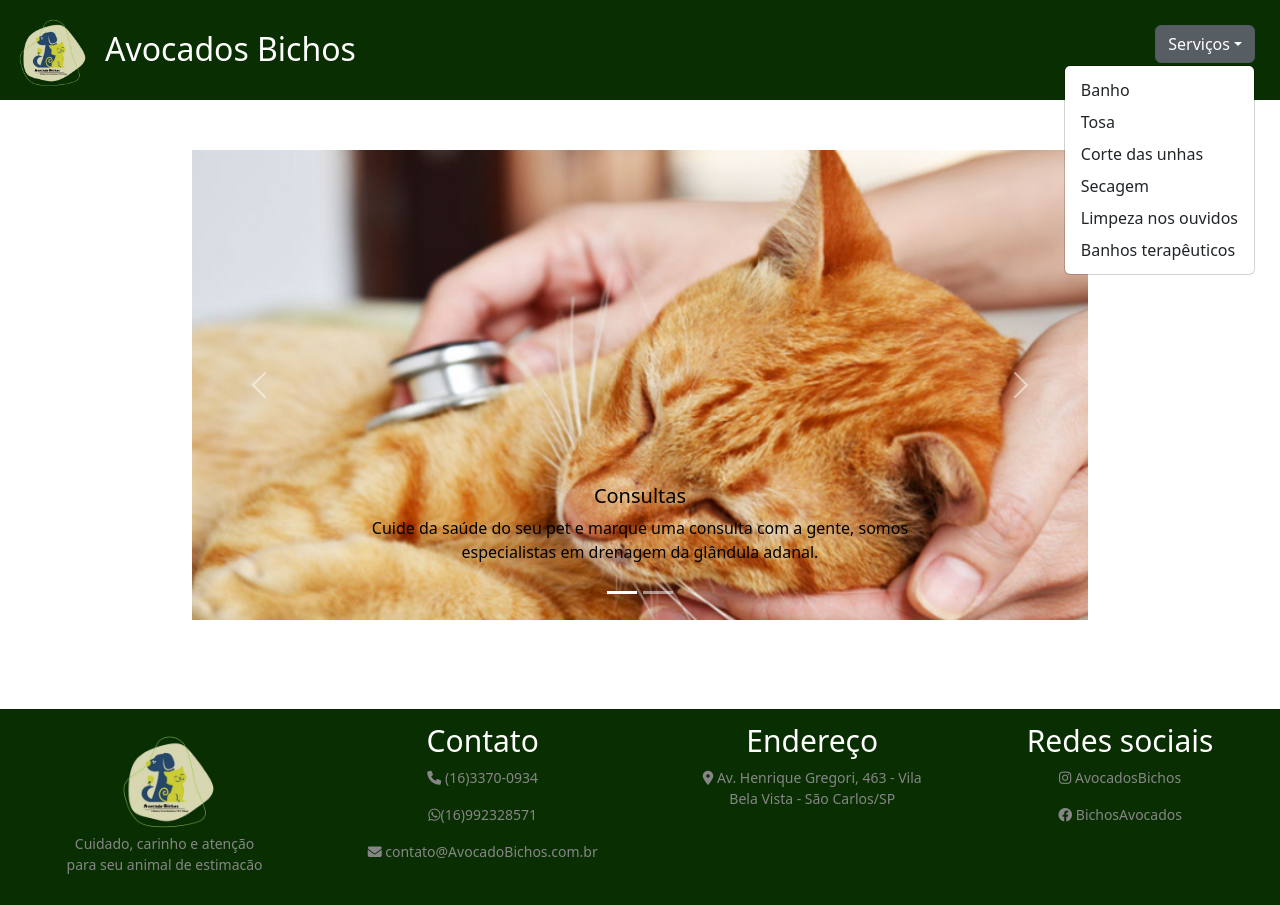
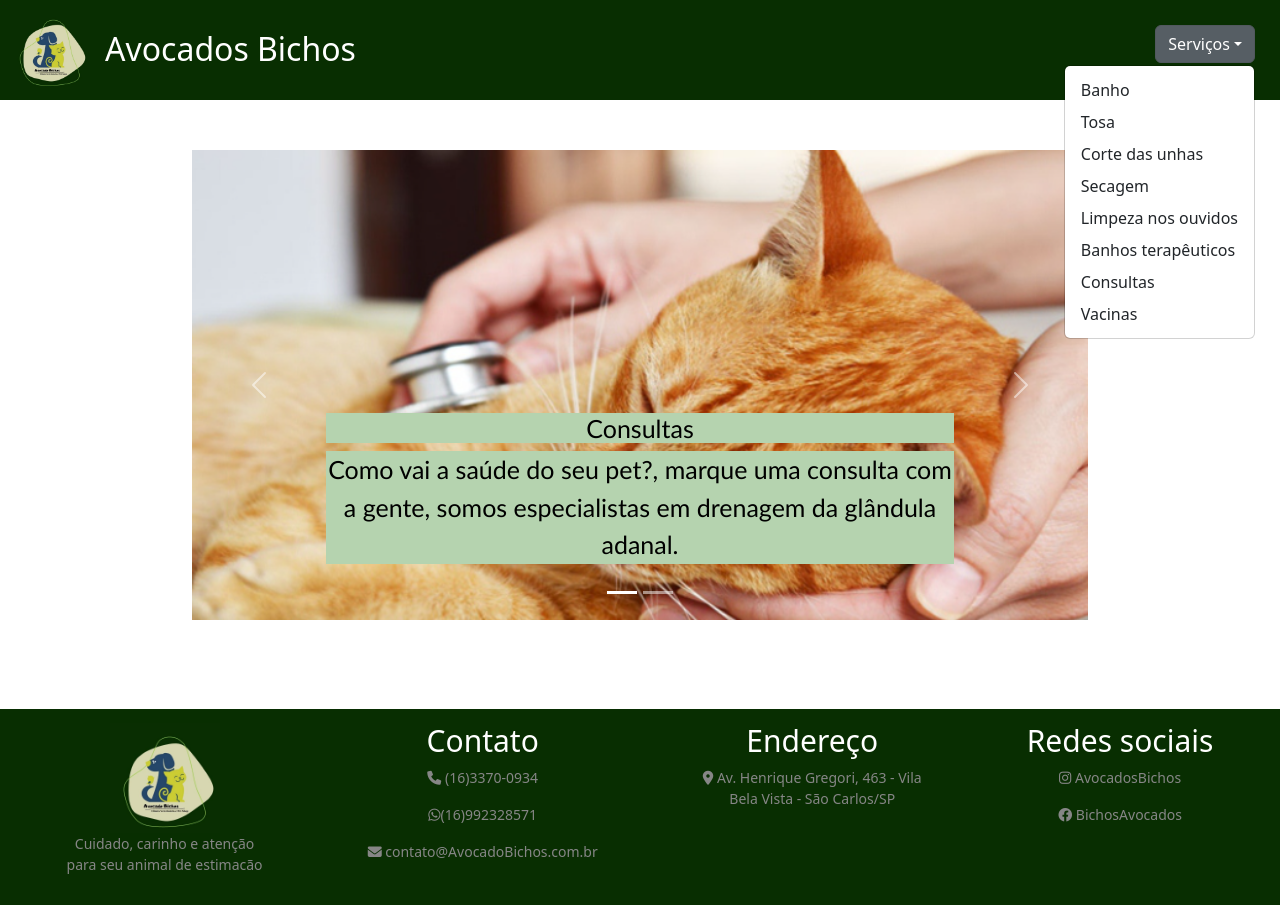
Before and after one commit to isabelal16/projeto-integrador, a React (Create React App) app: page /servicos in a window 1280 px wide. Both pictures are taken after a click on the button "Serviços". Built offline with nearby package versions, Linux system fonts and the light colour scheme; a web font is replaced by a local one.

Commit message:
serviços

```diff
--- a/src/Servicos.css
+++ b/src/Servicos.css
@@ -16,6 +16,9 @@ button{
 
 .textosSer{
     color: black;
+    background-color: #B5D3AF;
+    font-size: 25px;
+    font-family: 'Gill Sans', 'Gill Sans MT', Calibri, 'Trebuchet MS', sans-serif;
 }
 
 .slideTa{
--- a/src/Servicos.js
+++ b/src/Servicos.js
@@ -28,6 +28,8 @@ const Servicos = () => {
                         <li><a className="dropdown-item" href="#">Secagem</a></li>
                         <li><a className="dropdown-item" href="#">Limpeza nos ouvidos</a></li>
                         <li><a className="dropdown-item" href="#">Banhos terapêuticos</a></li>
+                        <li><a className="dropdown-item" href="#">Consultas</a></li>
+                        <li><a className="dropdown-item" href="#">Vacinas</a></li>
                     </ul>
                 </div>
             </div>
@@ -43,14 +45,14 @@ const Servicos = () => {
                         <img src="serviços2.png" className="d-block w-100" alt="..."/>
                         <div className="carousel-caption d-none d-md-block">
                             <h5 className='textosSer'>Consultas</h5>
-                            <p className='textosSer'>Cuide da saúde do seu pet e marque uma consulta com a gente, somos especialistas em drenagem da glândula adanal.</p>
+                            <p className='textosSer'>Como vai a saúde do seu pet?, marque uma consulta com a gente, somos especialistas em drenagem da glândula adanal.</p>
                         </div>
                         </div>
                         <div className="carousel-item">
                         <img src="serviços.png" className="d-block w-100" alt="..."/>
                         <div className="carousel-caption d-none d-md-block">
                             <h5 className='textosSer'>Higiene</h5>
-                            <p className='textosSer'>Deixe seu pet cheirosinho conosco, somos especializados em limpeza dos ouvidos, banho, tosa, corte nas unhas, secagem e banhos terapêuticos.</p>
+                            <p className='textosSer'>Adeus cheirinho de pelo molhado!, somos especialistas em limpeza dos ouvidos, banho, tosa, corte nas unhas, secagem e banhos terapêuticos.</p>
                         </div>
                         </div>
 
```
